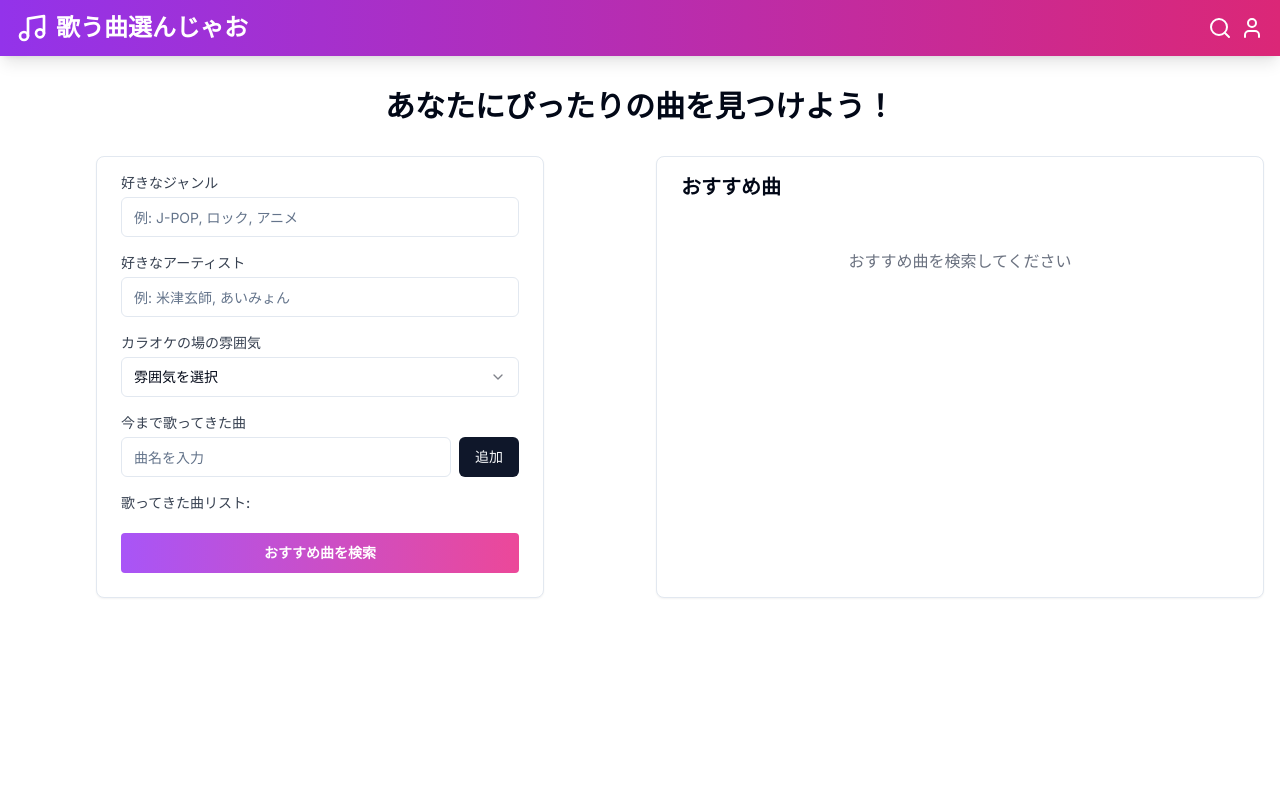
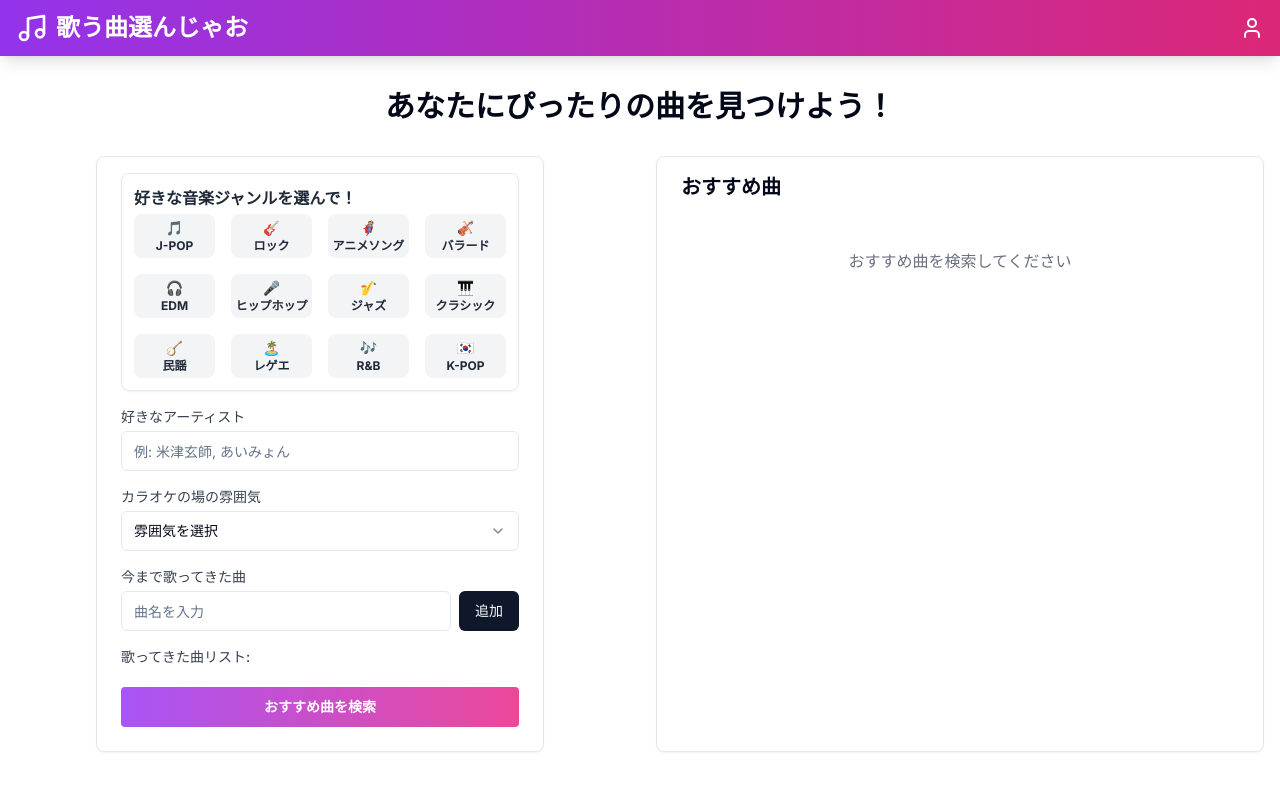
Before and after one commit to k-app-lab/node-geminiapi-trial, a Next.js app in the folder karaoke-song-recommended/: page / in a window 1280 px wide. Shown: the top 790 px of the page. Built offline with nearby package versions, Linux system fonts and the light colour scheme.

Commit message:
好きなジャンルの選択方法を修正

```diff
--- a/karaoke-song-recommended/components/customs/FavoriteSongForm.tsx
+++ b/karaoke-song-recommended/components/customs/FavoriteSongForm.tsx
@@ -6,9 +6,10 @@ import { Input } from '../ui/input';
 import { Select, SelectContent, SelectItem, SelectTrigger, SelectValue } from '../ui/select';
 import { FavoriteSongType, RecommendedSongType } from '@/types/types';
 import { ChevronDown, ChevronUp } from 'lucide-react';
+import SelectGenre from './SelectGenre/SelectGenre';
 
 const FavoriteSongForm = () => {
-  const [genre, setGenre] = useState('');
+  const [genres, setGenres] = useState<string[]>([]);
   const [artist, setArtist] = useState('');
   const [atmosphere, setAtmosphere] = useState('');
   const [song, setSong] = useState<string>('');
@@ -16,6 +17,10 @@ const FavoriteSongForm = () => {
   const [isSearching, setIsSearching] = useState(false);
   const [recommendedSongs, setRecommendedSongs] = useState<RecommendedSongType[]>([]);
   const [expandedSong, setExpandedSong] = useState(-1);
+
+  const handleSelectGenre = (selected: string[]) => {
+    setGenres(selected);
+  };
 
   const handleAddSong = () => {
     if (song.trim() !== '') {
@@ -26,7 +31,7 @@ const FavoriteSongForm = () => {
 
   const createFavoriteSongParam = (): FavoriteSongType => {
     return {
-      genre,
+      genre: genres.join(),
       artists: artist,
       atmosphere,
       songHistory: songList.join(),
@@ -64,19 +69,8 @@ const FavoriteSongForm = () => {
     <div className='grid grid-cols-1 md:grid-cols-2 gap-8'>
       <Card className='w-full max-w-md mx-auto'>
         <CardContent className='space-y-4 mt-4'>
-          <div>
-            <label htmlFor='genre' className='block text-sm font-medium text-gray-700'>
-              好きなジャンル
-            </label>
-            <Input
-              id='genre'
-              type='text'
-              value={genre}
-              onChange={(e) => setGenre(e.target.value)}
-              placeholder='例: J-POP, ロック, アニメ'
-              className='mt-1'
-            />
-          </div>
+          {/* ジャンル選択 */}
+          <SelectGenre handleSelectGenre={handleSelectGenre} />
           <div>
             <label htmlFor='artist' className='block text-sm font-medium text-gray-700'>
               好きなアーティスト
--- /dev/null
+++ b/karaoke-song-recommended/components/customs/SelectGenre/SelectGenre.tsx
@@ -0,0 +1,67 @@
+import React, { useState } from 'react';
+import { Card, CardContent } from '@/components/ui/card';
+
+const genreOptions = [
+  { id: 'jpop', label: 'J-POP', icon: '🎵' },
+  { id: 'rock', label: 'ロック', icon: '🎸' },
+  { id: 'anime', label: 'アニメソング', icon: '🦸' },
+  { id: 'ballad', label: 'バラード', icon: '🎻' },
+  { id: 'edm', label: 'EDM', icon: '🎧' },
+  { id: 'hiphop', label: 'ヒップホップ', icon: '🎤' },
+  { id: 'jazz', label: 'ジャズ', icon: '🎷' },
+  { id: 'classical', label: 'クラシック', icon: '🎹' },
+  { id: 'folk', label: '民謡', icon: '🪕' },
+  { id: 'reggae', label: 'レゲエ', icon: '🏝️' },
+  { id: 'rnb', label: 'R&B', icon: '🎶' },
+  { id: 'kpop', label: 'K-POP', icon: '🇰🇷' },
+];
+
+type SelectGenreProps = {
+  handleSelectGenre: (selected: string[]) => void;
+};
+
+const SelectGenre = ({ handleSelectGenre }: SelectGenreProps) => {
+  const [selectedGenres, setSelectedGenres] = useState<string[]>([]);
+
+  const toggleGenre = (genreId: string) => {
+    const updatedSelectedGenres = selectedGenres.includes(genreId)
+      ? selectedGenres.filter((id) => id !== genreId)
+      : [...selectedGenres, genreId];
+    setSelectedGenres(updatedSelectedGenres);
+    handleSelectGenre(
+      updatedSelectedGenres.map((id) => {
+        const foundGenre = genreOptions.find((value) => value.id === id);
+        return foundGenre == null ? '' : foundGenre.label;
+      }),
+    );
+  };
+
+  return (
+    <Card className='w-full max-w-4xl bg-white/90 backdrop-blur-sm'>
+      <CardContent className='p-3'>
+        <h5 className='font-bold mb-1 text-gray-800'>好きな音楽ジャンルを選んで！</h5>
+        <div className='grid grid-cols-2 sm:grid-cols-3 md:grid-cols-4 gap-4'>
+          {genreOptions.map((genre) => (
+            <button
+              key={genre.id}
+              onClick={() => toggleGenre(genre.id)}
+              className={`
+                  p-1 rounded-lg text-center transition-all duration-200 ease-in-out
+                  ${
+                    selectedGenres.includes(genre.id)
+                      ? 'bg-gradient-to-r from-pink-500 to-yellow-500 text-white shadow-md transform scale-105'
+                      : 'bg-gray-100 text-gray-800 hover:bg-gray-200'
+                  }
+                `}
+            >
+              <div className='text-sm'>{genre.icon}</div>
+              <div className='font-bold text-xs'>{genre.label}</div>
+            </button>
+          ))}
+        </div>
+      </CardContent>
+    </Card>
+  );
+};
+
+export default SelectGenre;
--- a/karaoke-song-recommended/components/layouts/header/Header.tsx
+++ b/karaoke-song-recommended/components/layouts/header/Header.tsx
@@ -1,5 +1,5 @@
-import { Music, Search, User } from 'lucide-react'
-import React from 'react'
+import { Music, User } from 'lucide-react';
+import React from 'react';
 
 const Header = () => {
   return (
@@ -11,13 +11,12 @@ const Header = () => {
             <h1 className='text-2xl font-bold'>歌う曲選んじゃお</h1>
           </div>
           <div className='flex items-center space-x-2'>
-            <Search size={24} />
             <User size={24} />
           </div>
         </div>
       </div>
     </header>
-  )
-}
+  );
+};
 
-export default Header
+export default Header;
```
